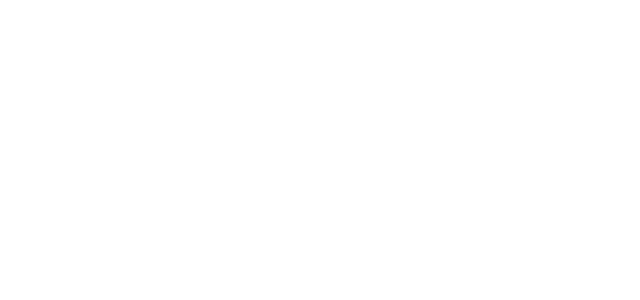
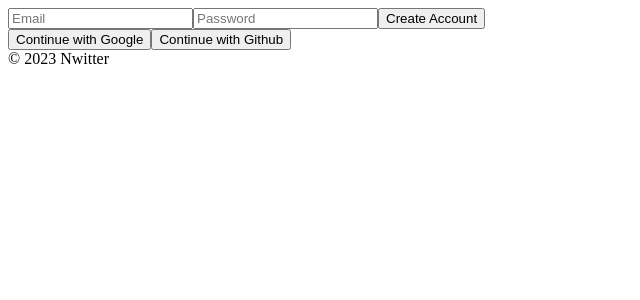
Before and after one commit to best-jinny/nwitter, a React (Create React App) app: page / in a window 1280 px wide. Shown: the top 300 px of the page, without its empty margins (0-640 px from the left). Built offline with nearby package versions, Linux system fonts and the light colour scheme; no server answers.

Commit message:
2.0 Authentication

```diff
--- /dev/null
+++ b/jsconfig.json
@@ -0,0 +1,6 @@
+{
+  "compilerOptions": {
+    "baseUrl": "src"
+  },
+  "include": ["src"]
+}
--- a/package.json
+++ b/package.json
@@ -6,8 +6,10 @@
     "@testing-library/jest-dom": "^5.17.0",
     "@testing-library/react": "^13.4.0",
     "@testing-library/user-event": "^13.5.0",
+    "firebase": "^9.6.1",
     "react": "^18.2.0",
     "react-dom": "^18.2.0",
+    "react-router-dom": "^5.3.0",
     "react-scripts": "5.0.1",
     "web-vitals": "^2.1.4"
   },
--- a/public/index.html
+++ b/public/index.html
@@ -2,42 +2,9 @@
 <html lang="en">
   <head>
     <meta charset="utf-8" />
-    <link rel="icon" href="%PUBLIC_URL%/favicon.ico" />
-    <meta name="viewport" content="width=device-width, initial-scale=1" />
-    <meta name="theme-color" content="#000000" />
-    <meta
-      name="description"
-      content="Web site created using create-react-app"
-    />
-    <link rel="apple-touch-icon" href="%PUBLIC_URL%/logo192.png" />
-    <!--
-      manifest.json provides metadata used when your web app is installed on a
-      user's mobile device or desktop. See https://developers.google.com/web/fundamentals/web-app-manifest/
-    -->
-    <link rel="manifest" href="%PUBLIC_URL%/manifest.json" />
-    <!--
-      Notice the use of %PUBLIC_URL% in the tags above.
-      It will be replaced with the URL of the `public` folder during the build.
-      Only files inside the `public` folder can be referenced from the HTML.
-
-      Unlike "/favicon.ico" or "favicon.ico", "%PUBLIC_URL%/favicon.ico" will
-      work correctly both with client-side routing and a non-root public URL.
-      Learn how to configure a non-root public URL by running `npm run build`.
-    -->
     <title>React App</title>
   </head>
   <body>
-    <noscript>You need to enable JavaScript to run this app.</noscript>
     <div id="root"></div>
-    <!--
-      This HTML file is a template.
-      If you open it directly in the browser, you will see an empty page.
-
-      You can add webfonts, meta tags, or analytics to this file.
-      The build step will place the bundled scripts into the <body> tag.
-
-      To begin the development, run `npm start` or `yarn start`.
-      To create a production bundle, use `npm run build` or `yarn build`.
-    -->
   </body>
 </html>
--- a/src/App.js
+++ /dev/null
@@ -1,5 +0,0 @@
-function App() {
-  return <div></div>;
-}
-
-export default App;
--- /dev/null
+++ b/src/components/App.js
@@ -0,0 +1,15 @@
+import React, { useState } from "react";
+import AppRouter from "components/Router";
+import { authService } from "fbase";
+
+function App() {
+  const [isLoggedIn, setIsLoggedIn] = useState(authService.currentUser);
+  return (
+    <>
+      <AppRouter isLoggedIn={isLoggedIn} />
+      <footer>&copy; {new Date().getFullYear()} Nwitter</footer>
+    </>
+  );
+}
+
+export default App;
--- /dev/null
+++ b/src/components/Router.js
@@ -0,0 +1,30 @@
+import React from "react";
+import {
+  HashRouter as Router,
+  Route,
+  Switch,
+} from "react-router-dom/cjs/react-router-dom.min";
+import Auth from "../routes/Auth";
+import Home from "../routes/Home";
+
+const AppRouter = ({ isLoggedIn }) => {
+  return (
+    <Router>
+      <Switch>
+        {isLoggedIn ? (
+          <>
+            <Route exact path="/">
+              <Home />
+            </Route>
+          </>
+        ) : (
+          <Route exact path="/">
+            <Auth />
+          </Route>
+        )}
+      </Switch>
+    </Router>
+  );
+};
+
+export default AppRouter;
--- /dev/null
+++ b/src/fbase.js
@@ -0,0 +1,15 @@
+import firebase from "firebase/compat/app";
+import "firebase/compat/auth";
+
+const firebaseConfig = {
+  apiKey: process.env.REACT_APP_API_KEY,
+  authDomain: process.env.REACT_APP_AUTH_DOMAIN,
+  projectId: process.env.PROJECT_ID,
+  storageBucket: process.env.REACT_APP_STORAGE_BUCKET,
+  messagingSenderId: process.env.REACT_APP_MESSAGING_SENDER_ID,
+  appId: process.env.REACT_APP_APP_ID,
+};
+
+firebase.initializeApp(firebaseConfig);
+
+export const authService = firebase.auth();
--- a/src/index.js
+++ b/src/index.js
@@ -1,6 +1,6 @@
 import React from "react";
 import ReactDOM from "react-dom/client";
-import App from "./App";
+import App from "./components/App";
 
 const root = ReactDOM.createRoot(document.getElementById("root"));
 root.render(
--- /dev/null
+++ b/src/routes/Auth.js
@@ -0,0 +1,70 @@
+import { authService } from "fbase";
+import React, { useState } from "react";
+
+const Auth = () => {
+  const [email, setEmail] = useState("");
+  const [password, setPassword] = useState("");
+  const [newAccount, setNewAccount] = useState(true);
+  const onChange = (event) => {
+    const {
+      target: { name, value },
+    } = event;
+    if (name === "email") {
+      setEmail(value);
+    } else if (name === "password") {
+      setPassword(value);
+    }
+  };
+  const onSubmit = async (event) => {
+    event.preventDefault();
+
+    try {
+      let data;
+
+      if (newAccount) {
+        // Create Account
+        data = await authService.createUserWithEmailAndPassword(
+          email,
+          password
+        );
+      } else {
+        // Log in
+        data = await authService.signInWithEmailAndPassword(email, password);
+      }
+
+      console.log(data);
+    } catch (error) {
+      console.log(error);
+    }
+  };
+
+  return (
+    <div>
+      <form onSubmit={onSubmit}>
+        <input
+          name="email"
+          type="email"
+          placeholder="Email"
+          required
+          value={email}
+          onChange={onChange}
+        />
+        <input
+          name="password"
+          type="password"
+          placeholder="Password"
+          required
+          value={password}
+          onChange={onChange}
+        />
+        <input type="submit" value={newAccount ? "Create Account" : "Log in"} />
+      </form>
+      <div>
+        <button>Continue with Google</button>
+        <button>Continue with Github</button>
+      </div>
+    </div>
+  );
+};
+
+export default Auth;
--- /dev/null
+++ b/src/routes/EditProfile.js
@@ -0,0 +1,3 @@
+import React from "react";
+
+export default () => <span>EditProfile</span>;
--- /dev/null
+++ b/src/routes/Home.js
@@ -0,0 +1,5 @@
+import React from "react";
+
+const Home = () => <span>Home</span>;
+
+export default Home;
--- /dev/null
+++ b/src/routes/Profile.js
@@ -0,0 +1,3 @@
+import React from "react";
+
+export default () => <span>Profile</span>;
```
Also changed, not shown: 2 other files (tests, documents, lock files or other folders).
